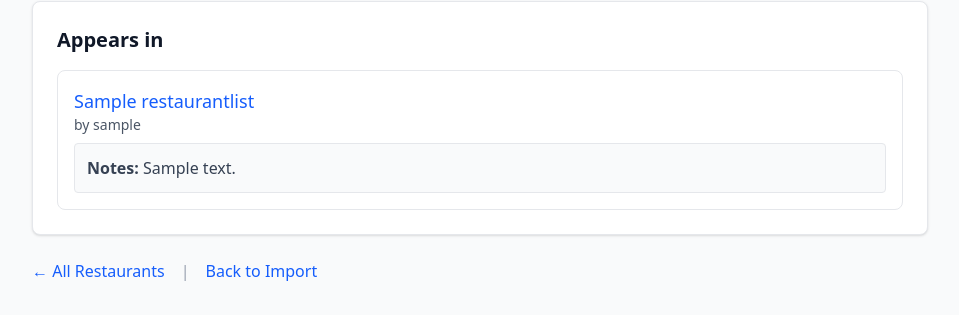
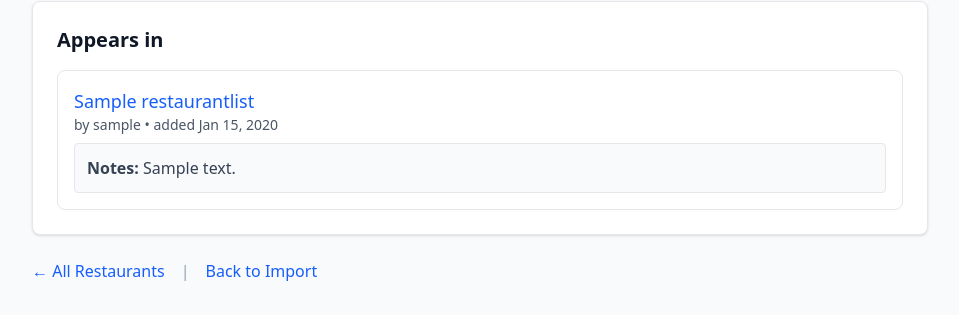
Before and after one commit to leifmetcalf/munch-claude, a Django app: template lists/templates/lists/restaurant_detail.html in a window 1280 px wide. Shown: the part 1254-1569 px from the top of the page, without its empty margins (160-1119 px from the left). Run offline with Django 5.2, Linux system fonts and the light colour scheme; tables that the repository leaves empty hold one stand-in row (values such as "Sample post"); the template is opened without the code that fills it: values that come from a table or form of the project are taken from there, most other values are stand-ins (such as "Sample title", 1, 10 or a date in 2020); grey boxes marked "Sample" are stand-in pictures; style sheets or scripts are compiled from the project's sources.

Commit message:
Add date added to "Appears in" section
Show when the restaurant was added to each list for better context.

🤖 Generated with [Claude Code](https://claude.ai/code)

Co-Authored-By: Claude <noreply@anthropic.com>

```diff
--- a/lists/templates/lists/restaurant_detail.html
+++ b/lists/templates/lists/restaurant_detail.html
@@ -64,7 +64,7 @@
                                 </a>
                             </h3>
                             <p class="text-sm text-gray-600 mb-2">
-                                by {{ item.restaurant_list.owner.username }}
+                                by {{ item.restaurant_list.owner.username }} • added {{ item.inserted_at|date:"M d, Y" }}
                             </p>
                             {% if item.notes %}
                                 <div class="bg-gray-50 border border-gray-200 rounded p-3">
```
